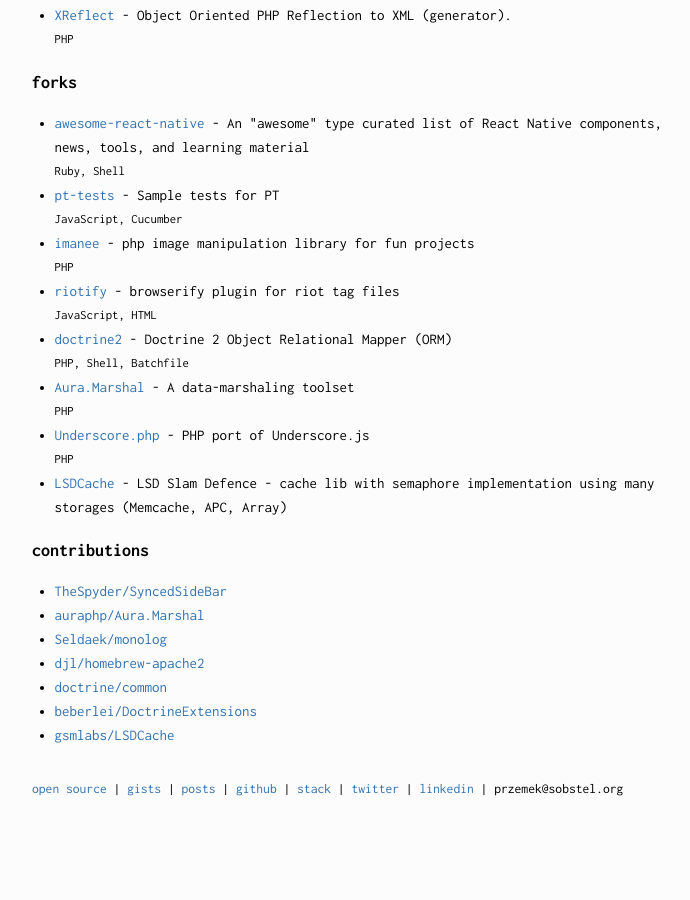
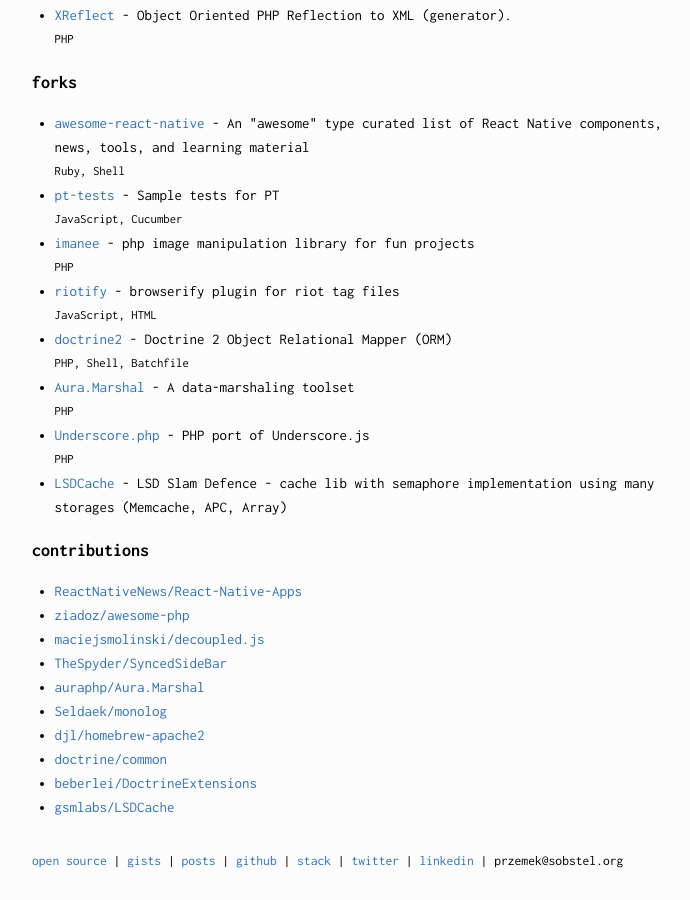
Before and after one commit to sobstel/sobstel.github.com, a Jekyll site: the page built from open-source.html, in a window 1280 px wide and 900 px high, scrolled down 1252 px. Shown: the whole window, without its empty margins (292-982 px from the left). Built offline with Jekyll 4.4.1, drawn with Linux system fonts in a browser that asks for light colours; before the commit the page ends 2080 px from its top, so only the background shows below that.

Commit message:
contribs

```diff
--- a/_data/contribs.yml
+++ b/_data/contribs.yml
@@ -1,4 +1,7 @@
 ---
+- ReactNativeNews/React-Native-Apps
+- ziadoz/awesome-php
+- maciejsmolinski/decoupled.js
 - TheSpyder/SyncedSideBar
 - auraphp/Aura.Marshal
 - Seldaek/monolog
```
Also changed, not shown: 1 other file.
